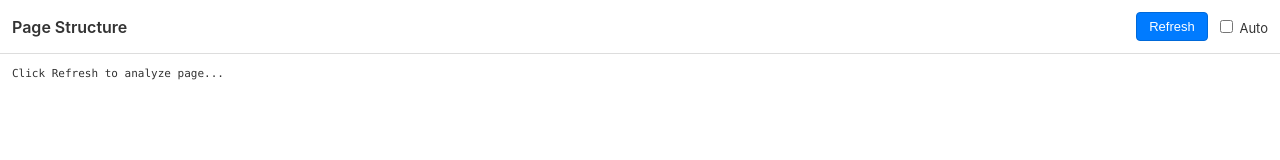
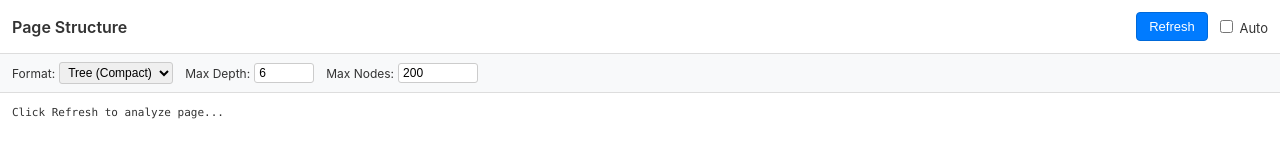
Before and after one commit to rothnic/opendia, a browser extension: page opendia-extension/src/sidepanel/sidepanel.html in a window 1280 px wide. Drawn offline with Linux system fonts and the light colour scheme.

Commit message:
feat: Add format controls and improve readability in side panel
- Add UI controls for format selection (Compact/JSON)
- Add adjustable max_depth (default: 6) and max_nodes (default: 200)
- Reduce text preview length from 50 to 30 characters for cleaner tree
- Lower defaults make complex pages like Amazon more readable
- Users can now customize analysis depth and detail level

```diff
--- a/opendia-extension/src/content/content.js
+++ b/opendia-extension/src/content/content.js
@@ -3367,9 +3367,9 @@ class BrowserAutomation {
     if (node.kind === 'repeated_group') {
       parts.push(`[GROUP: ${node.total} items]`);
     } else if (node.label) {
-      parts.push(`"${node.label}"`);
+      parts.push(`"${node.label.substring(0, 30)}${node.label.length > 30 ? '...' : ''}"`);
     } else if (node.textPreview) {
-      parts.push(`"${node.textPreview.substring(0, 50)}..."`);
+      parts.push(`"${node.textPreview.substring(0, 30)}${node.textPreview.length > 30 ? '...' : ''}"`);
     }
 
     // Attributes
--- a/opendia-extension/src/sidepanel/sidepanel.css
+++ b/opendia-extension/src/sidepanel/sidepanel.css
@@ -51,6 +51,30 @@ button:hover {
   opacity: 0.9;
 }
 
+.options {
+  padding: 8px 12px;
+  background: #f8f9fa;
+  border-bottom: 1px solid #ddd;
+  display: flex;
+  gap: 12px;
+  flex-wrap: wrap;
+  font-size: 12px;
+}
+
+.options label {
+  display: flex;
+  align-items: center;
+  gap: 4px;
+}
+
+.options select,
+.options input[type="number"] {
+  font-size: 12px;
+  padding: 2px 4px;
+  border: 1px solid #ccc;
+  border-radius: 3px;
+}
+
 .stats {
   padding: 8px 12px;
   background: #e9ecef;
--- a/opendia-extension/src/sidepanel/sidepanel.html
+++ b/opendia-extension/src/sidepanel/sidepanel.html
@@ -13,6 +13,23 @@
       <label><input type="checkbox" id="auto-refresh"> Auto</label>
     </div>
   </div>
+  <div class="options">
+    <label>
+      Format:
+      <select id="format-select">
+        <option value="compact" selected>Tree (Compact)</option>
+        <option value="json">JSON</option>
+      </select>
+    </label>
+    <label>
+      Max Depth:
+      <input type="number" id="max-depth" value="6" min="1" max="15" style="width: 50px;">
+    </label>
+    <label>
+      Max Nodes:
+      <input type="number" id="max-nodes" value="200" min="50" max="1000" step="50" style="width: 70px;">
+    </label>
+  </div>
   <div id="stats" class="stats hidden"></div>
   <pre id="content" class="content">Click Refresh to analyze page...</pre>
   <script src="../polyfill/browser-polyfill.min.js"></script>
--- a/opendia-extension/src/sidepanel/sidepanel.js
+++ b/opendia-extension/src/sidepanel/sidepanel.js
@@ -58,13 +58,18 @@ async function analyzeCurrentPage() {
 
     currentTabId = tab.id;
 
+    // Get user-selected options
+    const format = document.getElementById('format-select').value;
+    const maxDepth = parseInt(document.getElementById('max-depth').value) || 6;
+    const maxNodes = parseInt(document.getElementById('max-nodes').value) || 200;
+
     // Send message to content script to get page structure
     const response = await chrome.tabs.sendMessage(tab.id, {
       action: 'page_structure',
       data: {
-        format: 'compact',
-        max_depth: 8,
-        max_nodes: 400
+        format: format,
+        max_depth: maxDepth,
+        max_nodes: maxNodes
       }
     });
 
```
